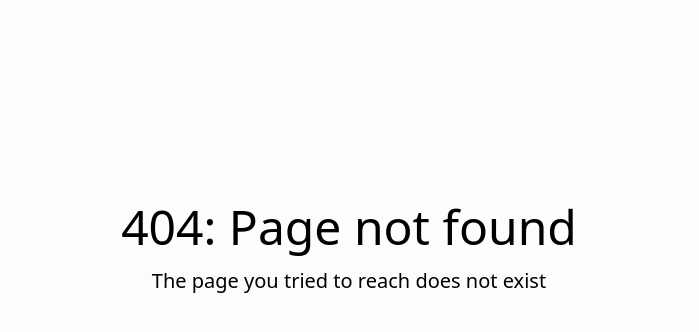
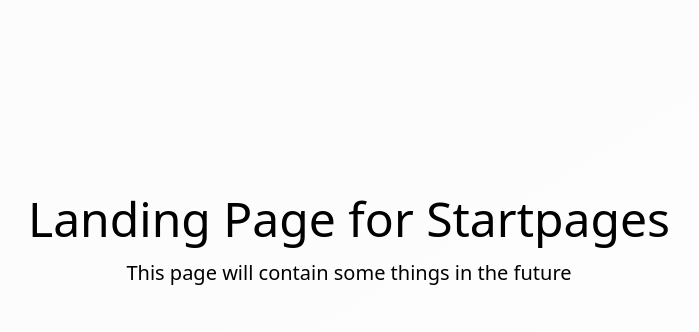
Before and after one commit to MathiMuts/Startpages, a Django app: page / in a window 1280 px wide. Shown: the part 159-491 px from the top of the page, without its empty margins (291-990 px from the left). Run offline with Django 5.2, Linux system fonts and the light colour scheme; some libraries are stand-ins or nearby versions.

Commit message:
404 page

```diff
--- a/startpages/views.py
+++ b/startpages/views.py
@@ -21,11 +21,8 @@ def index(request, username=None, slug=None):
         if not page:
             page = StartPage.objects.filter(user=request.user).first()
 
-    if not page:
-        # If user is logged in but has NO pages, redirect to profile to create one
-        if request.user.is_authenticated:
-             return redirect('startpages:profile')
-        return render(request, 'status/404.html')
+    if not request.user.is_authenticated:
+        return render(request, 'startpages/pages/index.html')
 
     sections = page.sections.prefetch_related('links').all()
 
--- /dev/null
+++ b/templates/startpages/pages/index.html
@@ -0,0 +1,11 @@
+{% extends "../../modules/_base.html" %}
+{% load static %}
+
+{% block title %}404{% endblock title %}
+
+{% block content %}
+<div class="m-auto flex flex-col gap-4">
+    <h1 class="text-5xl text-center">Landing Page for Startpages</h1>
+    <h1 class="text-xl text-center">This page will contain some things in the future</h1>
+</div>
+{% endblock content %}
--- a/templates/startpages/pages/profile.html
+++ b/templates/startpages/pages/profile.html
@@ -180,7 +180,7 @@
 
                         <button id="profile-dark-mode-toggle" type="button" class="relative inline-flex h-8 w-14 shrink-0 cursor-pointer rounded-full border-2 border-transparent bg-neutral-200 dark:bg-primary-600 transition-colors duration-200 ease-in-out focus:outline-none focus:ring-2 focus:ring-primary-600 focus:ring-offset-2">
                             <span class="sr-only">Use setting</span>
-                            <span aria-hidden="true" class="pointer-events-none flex h-7 w-7 transform rounded-full bg-white shadow ring-0 transition duration-200 ease-in-out translate-x-0 dark:translate-x-6 flex items-center justify-center">
+                            <span aria-hidden="true" class="pointer-events-none h-7 w-7 transform rounded-full bg-white shadow ring-0 transition duration-200 ease-in-out translate-x-0 dark:translate-x-6 flex items-center justify-center">
                                 <svg class="w-4 h-4 text-amber-500 dark:hidden" fill="none" stroke="currentColor" viewBox="0 0 24 24"><path stroke-linecap="round" stroke-linejoin="round" stroke-width="2" d="M12 3v1m0 16v1m9-9h-1M4 12H3m15.364 6.364l-.707-.707M6.343 6.343l-.707-.707m12.728 0l-.707.707M6.343 17.657l-.707.707M16 12a4 4 0 11-8 0 4 4 0 018 0z"></path></svg>
                                 <svg class="w-4 h-4 text-primary-500 hidden dark:block" fill="none" stroke="currentColor" viewBox="0 0 24 24"><path stroke-linecap="round" stroke-linejoin="round" stroke-width="2" d="M20.354 15.354A9 9 0 018.646 3.646 9.003 9.003 0 0012 21a9.003 9.003 0 008.354-5.646z"></path></svg>
                             </span>
```
Also changed, not shown: templates/404.html (added, +11 -0 lines).
